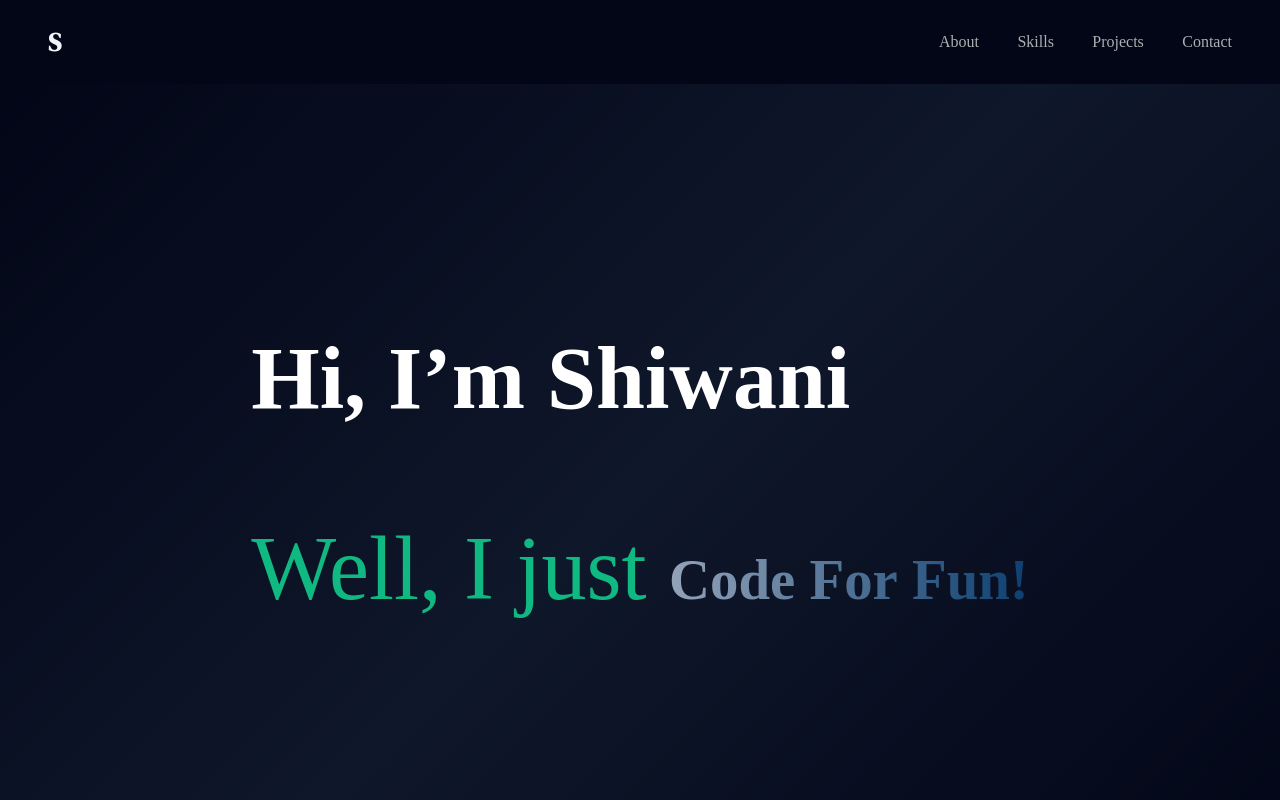
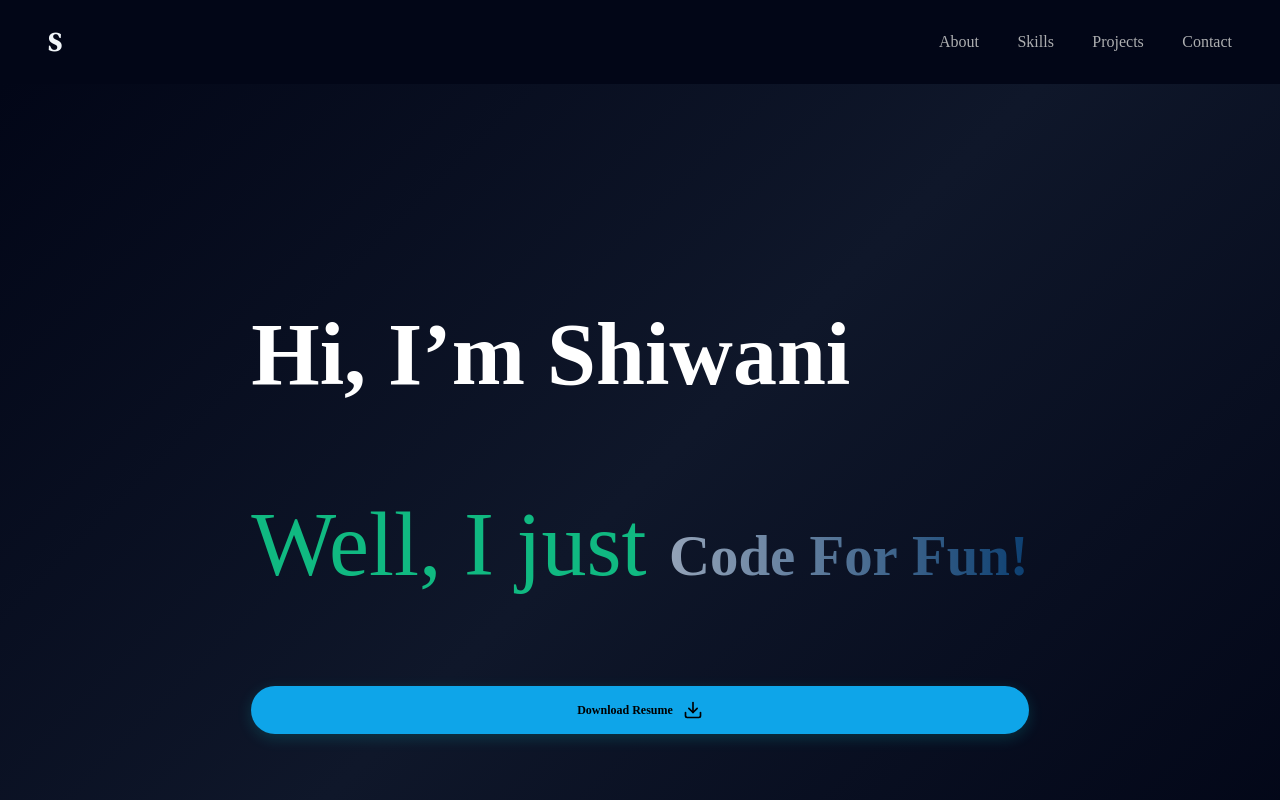
Before and after one commit to shiwani08/portfolio, a Next.js app: page / in a window 1280 px wide. Shown: the top 800 px of the page. Built offline with nearby package versions, Linux system fonts and the light colour scheme; no server answers.

Commit message:
Resume added

```diff
--- a/app/(pages)/Contact/page.tsx
+++ b/app/(pages)/Contact/page.tsx
@@ -1,12 +1,29 @@
 "use client";
 
-import React from "react";
+import React, { useState } from "react";
 import Image from "next/image";
 import { FontAwesomeIcon } from "@fortawesome/react-fontawesome";
 import { faUser, faEnvelope, faPhone, faCommentDots, faPaperPlane } from "@fortawesome/free-solid-svg-icons";
+import { sendEmail } from "@/app/api/sendEmail"; // Adjust path as needed
 import '../../shared/styles/Contact.css';
 
 export default function Contact() {
+  const [isPending, setIsPending] = useState(false);
+  const [status, setStatus] = useState(null);
+
+  async function handleSubmit(formData) {
+    setIsPending(true);
+    const result = await sendEmail(formData);
+    setIsPending(false);
+
+    if (result.success) {
+      setStatus("success");
+      // Optional: Reset form here if desired
+    } else {
+      setStatus("error");
+    }
+  }
+
   return (
     <section id="Contact" className="contact-section">
       <div className="contact-header">
@@ -14,10 +31,9 @@ export default function Contact() {
       </div>
 
       <div className="contact-container">
-        {/* Left Side: Illustration */}
         <div className="contact-image-side">
           <Image
-            src="/mail.svg" // Replace with your actual image path
+            src="/mail.svg"
             alt="Person working at desk"
             width={500}
             height={400}
@@ -25,32 +41,39 @@ export default function Contact() {
           />
         </div>
 
-        {/* Right Side: Form */}
         <div className="contact-form-side">
-          <form className="contact-form">
+          <form action={handleSubmit} className="contact-form">
             <div className="input-wrapper">
               <FontAwesomeIcon icon={faUser} className="field-icon" />
-              <input type="text" placeholder="Name" required />
+              <input name="name" type="text" placeholder="Name" required />
             </div>
 
             <div className="input-wrapper">
               <FontAwesomeIcon icon={faEnvelope} className="field-icon" />
-              <input type="email" placeholder="Email" required />
+              <input name="email" type="email" placeholder="Email" required />
             </div>
 
             <div className="input-wrapper">
               <FontAwesomeIcon icon={faPhone} className="field-icon" />
-              <input type="tel" placeholder="Phone" />
+              <input name="phone" type="tel" placeholder="Phone" />
             </div>
 
             <div className="input-wrapper textarea-wrapper">
               <FontAwesomeIcon icon={faCommentDots} className="field-icon" />
-              <textarea placeholder="Message" rows={5} required />
+              <textarea name="message" placeholder="Message" rows={5} required />
             </div>
 
-            <button type="submit" className="submit-btn">
-              Submit <FontAwesomeIcon icon={faPaperPlane} />
+            <button type="submit" className="submit-btn" disabled={isPending}>
+              {isPending ? "Sending..." : "Submit"}{" "}
+              <FontAwesomeIcon icon={faPaperPlane} />
             </button>
+
+            {status === "success" && (
+              <p className="status-msg success">Message sent successfully!</p>
+            )}
+            {status === "error" && (
+              <p className="status-msg error">Something went wrong. Try again.</p>
+            )}
           </form>
         </div>
       </div>
--- /dev/null
+++ b/app/api/sendEmail.ts
@@ -0,0 +1,50 @@
+"use server";
+
+import { Resend } from 'resend';
+
+// Initialize Resend with your API key
+const resend = new Resend(process.env.RESEND_API_KEY);
+
+interface SendEmailResponse {
+  success: boolean;
+  error?: string;
+}
+
+export async function sendEmail(formData: FormData): Promise<SendEmailResponse> {
+  // Extract values and ensure they are strings
+  const name = formData.get("name") as string | null;
+  const email = formData.get("email") as string | null;
+  const phone = formData.get("phone") as string | null;
+  const message = formData.get("message") as string | null;
+
+  // Basic validation to ensure required fields exist
+  if (!name || !email || !message) {
+    return { success: false, error: "Missing required fields." };
+  }
+
+  try {
+    await resend.emails.send({
+      from: 'Portfolio Contact <onboarding@resend.dev>',
+      to: ['your-email@gmail.com'], // Replace with your verified email
+      subject: `New Message from ${name}`,
+      reply_to: email,
+      html: `
+        <div style="font-family: sans-serif; line-height: 1.5;">
+          <h2>New Portfolio Message</h2>
+          <p><strong>Name:</strong> ${name}</p>
+          <p><strong>Email:</strong> ${email}</p>
+          <p><strong>Phone:</strong> ${phone ?? 'Not provided'}</p>
+          <hr />
+          <p><strong>Message:</strong></p>
+          <p style="white-space: pre-wrap;">${message}</p>
+        </div>
+      `,
+    });
+
+    return { success: true };
+  } catch (error: unknown) {
+    // Type-safe error handling
+    const errorMessage = error instanceof Error ? error.message : "An unknown error occurred";
+    return { success: false, error: errorMessage };
+  }
+}
--- a/app/shared/components/Hero.tsx
+++ b/app/shared/components/Hero.tsx
@@ -1,28 +1,21 @@
 "use client";
 
-import { Mail } from "lucide-react";
+import { Mail, Download } from "lucide-react"; // Added Download icon
 import Image from "next/image";
 import { RevealText } from "./animation/Reveal";
 import "../../shared/styles/Navbar.css";
+import "../styles/Navbar.css"; // Ensure you import the new CSS file
 
 export function Hero() {
   return (
     <section className="relative w-full overflow-hidden">
       <div className="hero">
-        {/* Changed diagonal-hero-bg to hero-bg-rect */}
-        <div className="hero-bg-rect">
-          {/* <div className="stars">
-            <div className="small"></div>
-            <div className="medium"></div>
-            <div className="big"></div>
-          </div> */}
-        </div>
+        <div className="hero-bg-rect"></div>
 
         <div className="relative z-10 max-w-6xl mx-auto px-6 w-full grid grid-cols-1 md:grid-cols-2 gap-12 items-center">
-          <div className="space-y-6 text-center md:text-left">
-            {/* Adjusted mobile text size to 3xl for better fit */}
+          <div className="space-y-8 text-center md:text-left">
             <h1 className="hero-title-responsive">
-              <RevealText >Hi, I’m Shiwani</RevealText>
+              <RevealText>Hi, I’m Shiwani</RevealText>
             </h1>
 
             <p className="text-base sm:text-lg text-white/80 max-w-xl mx-auto md:mx-0">
@@ -31,11 +24,22 @@ export function Hero() {
                 <RevealText delay={1.4}>Code For Fun!</RevealText>
               </span>
             </p>
+
+            {/* Resume Button Container */}
+            <div className="flex justify-center md:justify-end">
+              <a
+                href="./Shiwani_Soni_resume.pdf"
+                download="Shiwani_Resume.pdf"
+                className="resume-btn"
+              >
+                <span>Download Resume</span>
+                <Download size={20} />
+              </a>
+            </div>
           </div>
 
-          {/* This container will now stack below on mobile */}
           <div className="flex justify-center md:justify-end">
-            {/* Space for Image - it won't be crushed now */}
+             {/* Space for Image */}
           </div>
         </div>
       </div>
--- a/app/shared/styles/Navbar.css
+++ b/app/shared/styles/Navbar.css
@@ -76,6 +76,39 @@
   color: white;
 }
 
+.hero-btns-container {
+  display: flex;
+  justify-content: center;
+  margin-top: 2rem;
+  width: 80px;
+  height: 50px;
+}
+
+.resume-btn {
+  display: flex;
+  align-items: center;
+  gap: 10px;
+  padding: 12px 28px;
+  background: var(--accent); /* Uses your cyan/accent color */
+  color: #000;
+  font-weight: 600;
+  font-size: 0.75rem;
+  border-radius: 50px;
+  text-decoration: none;
+  transition: all 0.3s cubic-bezier(0.23, 1, 0.32, 1);
+  box-shadow: 0 4px 15px rgba(0, 255, 255, 0.15);
+}
+
+.resume-btn:hover {
+  transform: translateY(-3px);
+  box-shadow: 0 8px 25px rgba(0, 255, 255, 0.3);
+  filter: brightness(1.1);
+}
+
+.resume-btn:active {
+  transform: translateY(-1px);
+}
+
 @media (min-width: 768px) {
   .hero {
     min-height: 100vh;
@@ -92,4 +125,12 @@
   .nav-right {
     gap: clamp(1.5rem, 3vw, 3rem);
   }
+   .hero-btns-container {
+    justify-content: flex-start;
+  }
+  .resume-btn {
+    width: 100%; /* Full width on very small phones */
+    justify-content: center;
+    padding: 14px 20px;
+  }
 }
--- a/package.json
+++ b/package.json
@@ -19,6 +19,7 @@
     "react": "19.2.3",
     "react-dom": "19.2.3",
     "react-icons": "^5.5.0",
+    "resend": "^6.9.2",
     "swiper": "^12.1.0"
   },
   "devDependencies": {
```
Also changed, not shown: 2 other files (tests, documents, lock files or other folders).
